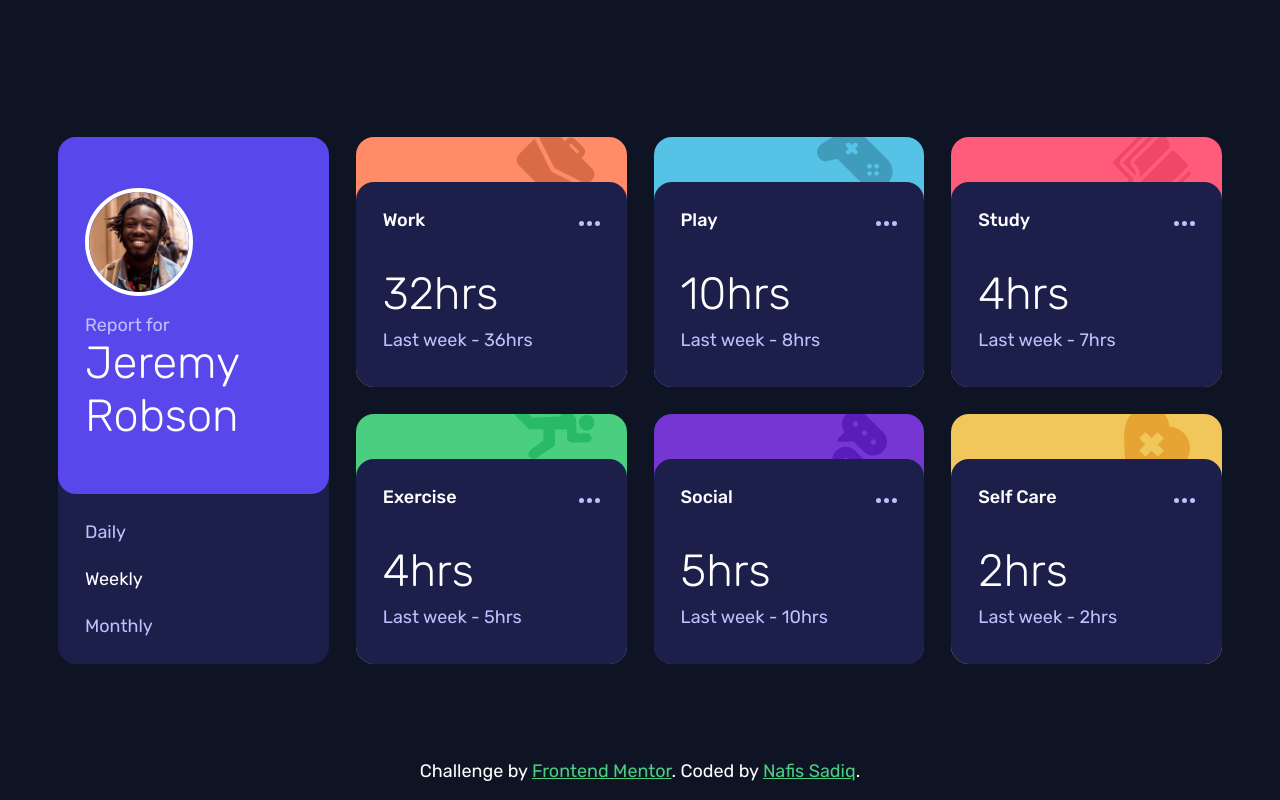
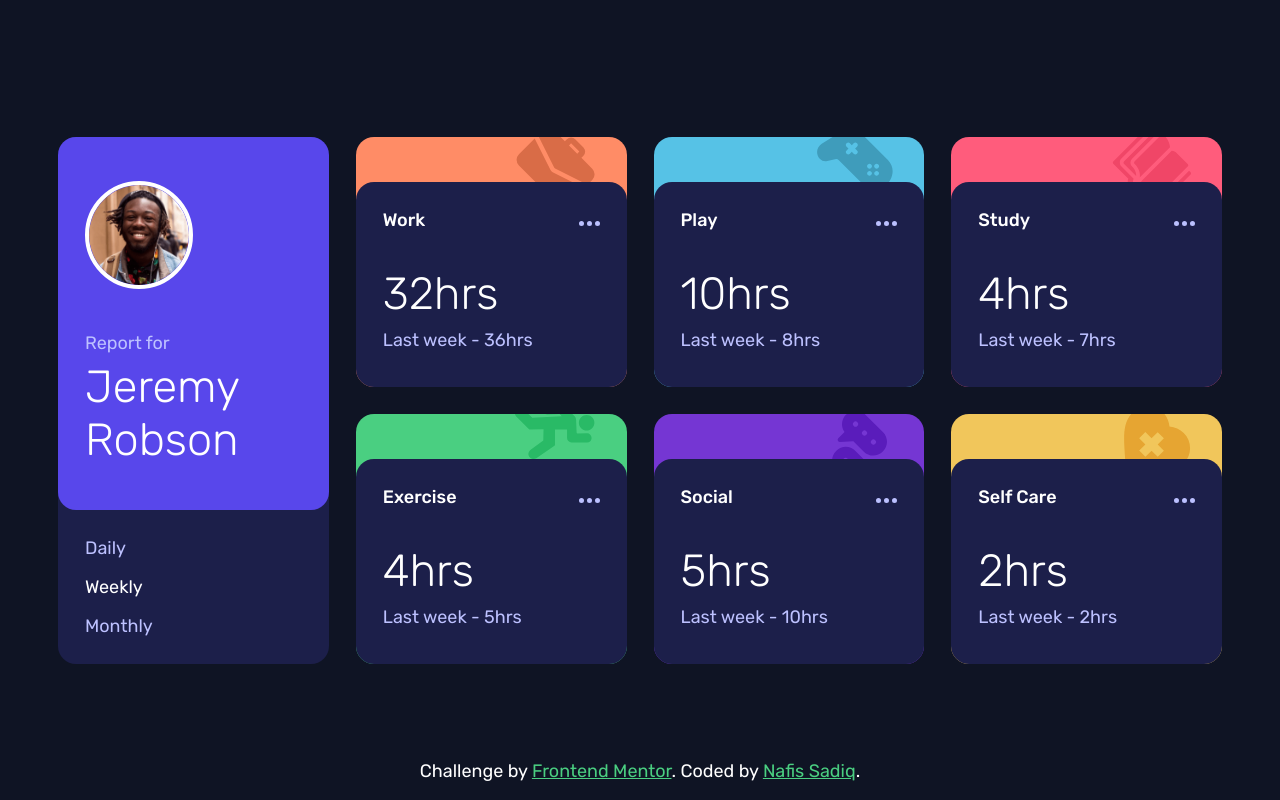
Before and after one commit to Nafis2003/time-tracking-dashboard, a plain HTML site: page index.html in a window 1280 px wide. Drawn offline with Linux system fonts and the light colour scheme.

Commit message:
Add files via upload

```diff
--- a/index.html
+++ b/index.html
@@ -12,8 +12,8 @@
 </head>
 <body>
 <main>
-				<div id="container"><div id="profile"><img src="images/image-jeremy.png" alt="Jeremy Robson"><p>Report for<br>
- <span>Jeremy Robson</span></p></div>
+				<div id="container"><div id="profile"><img src="images/image-jeremy.png" alt="Jeremy Robson"><h1><span>Report for</span><br>
+ Jeremy Robson</h1></div>
 <div id="timeframes"><span>Daily</span>
   <span>Weekly</span>
   <span>Monthly</span></div>
--- a/style.css
+++ b/style.css
@@ -65,15 +65,16 @@ border:4px solid #fff;
 border-radius:50%;
 }
 
-#profile p{
-font-size:var(--fs-xs);
-font-weight: 400;
-}
-
-#profile p span{
+#profile h1{
 font-size:var(--fs-sm);
 font-weight: 300;
 color:#fff;
+}
+
+#profile h1 span{
+font-size:var(--fs-xs);
+font-weight: 400 ;
+color:var(--Pale-blue);
 }
 
 #timeframes{
```
